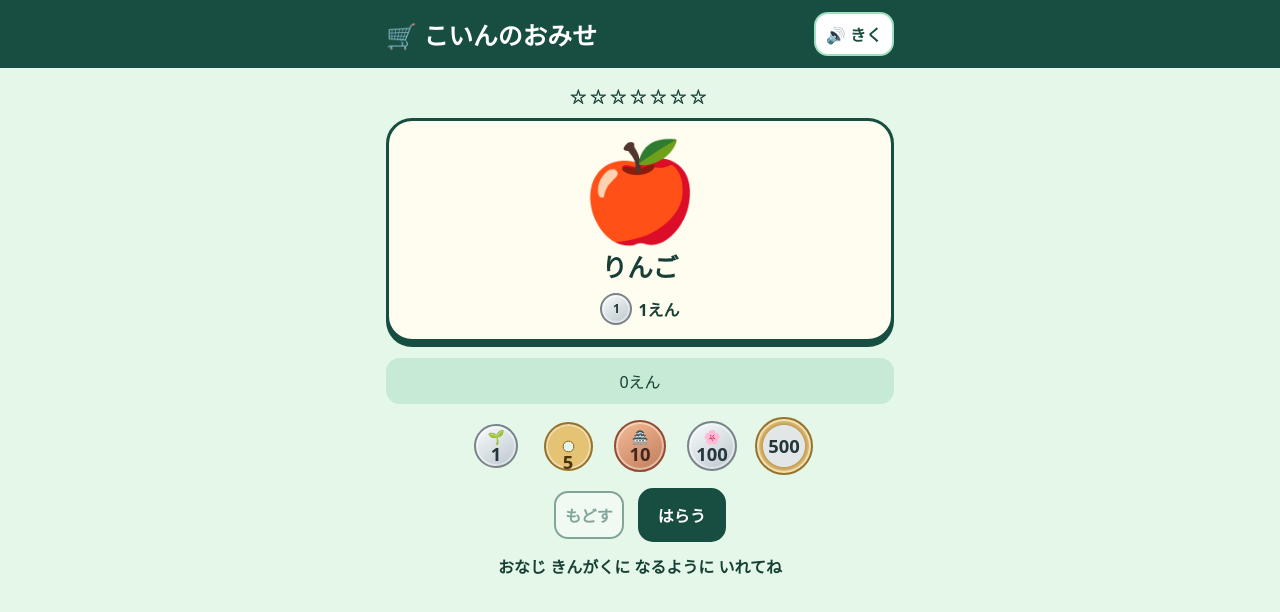
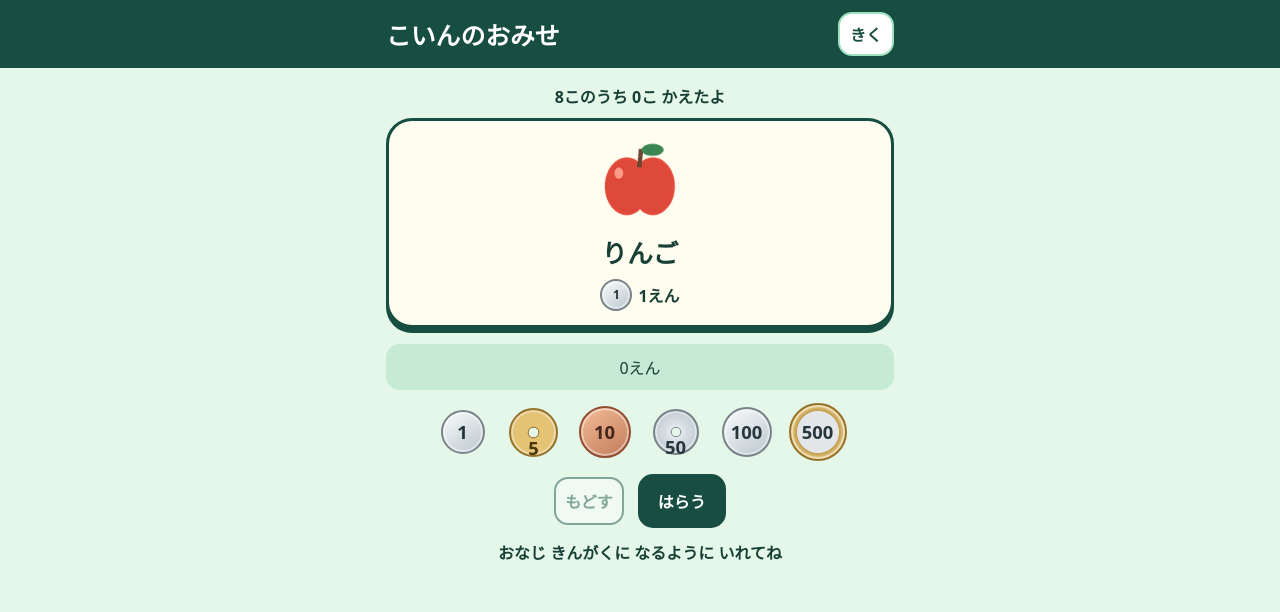
Before and after one commit to winter1104tomoya-dev/mina-app, a plain HTML site: page index.html in a window 1280 px wide. Drawn offline with Linux system fonts and the light colour scheme.

Commit message:
Add 50-yen coin and replace emoji

```diff
--- a/index.html
+++ b/index.html
@@ -16,14 +16,15 @@ header { background: #174e41; color: white; }
 .bar { max-width: 540px; margin: auto; padding: 12px 16px; display: flex; align-items: center; justify-content: space-between; gap: 8px; }
 h1 { font-size: clamp(1.15rem, 5vw, 1.55rem); margin: 0; }
 main { max-width: 540px; margin: auto; padding: 16px; }
-.progress { min-height: 24px; margin: 0 0 10px; font-weight: bold; letter-spacing: .25em; }
+.progress { min-height: 24px; margin: 0 0 10px; font-weight: bold; }
 .item { background: #fffdf0; border: 3px solid #174e41; border-radius: 26px; box-shadow: 0 5px #174e41; padding: 12px; }
-.picture { font-size: clamp(4rem, 22vw, 6rem); line-height: 1.15; }
+.picture { width: clamp(4rem, 22vw, 6rem); aspect-ratio: 1; margin: auto; background: url('./goods.png') no-repeat; background-size: 800% 100%; }
 h2 { margin: 4px 0; font-size: 1.6rem; }
 .price { display: flex; justify-content: center; gap: 6px; align-items: center; font-weight: bold; margin: 8px 0 2px; }
 .coin-face { display: inline-grid; place-items: center; align-content: center; gap: 1px; inline-size: 100%; aspect-ratio: 1; border: 2px solid #78848a; border-radius: 50%; background: linear-gradient(145deg, #fafcfc, #bbc6cd); color: #26363d; box-shadow: inset 0 0 0 2px #ffffff70; line-height: 1; font-weight: bold; }
 .coin-face[data-value="5"] { position: relative; border-color: #96732c; background: radial-gradient(circle at center, transparent 15%, #96732c 16%, #e5c375 20%, #e5c375 60%, #cba24c 100%); color: #49350b; }
-.coin-face[data-value="5"] > span { position: absolute; top: 65%; }
+.coin-face[data-value="50"] { position: relative; background: radial-gradient(circle, transparent 14%, #78848a 15%, #e1e7eb 19%, #c3cdd3 70%); }
+.coin-face:is([data-value="5"], [data-value="50"]) > span { position: absolute; top: 65%; }
 .coin-face[data-value="10"] { border-color: #914e32; background: linear-gradient(145deg, #f4bc99, #c17b59); color: #43261c; }
 .coin-face[data-value="500"] { border-color: #96732c; background: radial-gradient(circle, #e2e6e7 54%, #c39e51 56%, #f5dd9b 75%); }
 .mini { inline-size: 32px; font-size: .75rem; }
@@ -33,10 +34,9 @@ button:focus-visible { outline: 3px solid #4c34a3; outline-offset: 3px; }
 .wallet { margin-top: 16px; }
 .tray { display: flex; flex-wrap: wrap; align-items: center; justify-content: center; gap: 6px; min-height: 46px; padding: 5px; background: #c6ead3; border-radius: 14px; }
 .controls { display: flex; justify-content: center; align-items: center; gap: 14px; margin-top: 10px; }
-.coins { display: grid; grid-template-columns: repeat(5, minmax(0, 68px)); justify-content: center; gap: 4px; margin-top: 10px; }
+.coins { display: grid; grid-template-columns: repeat(6, minmax(0, 68px)); justify-content: center; gap: 3px; margin-top: 10px; }
 .coin { display: grid; place-items: center; min-height: 48px; padding: 1px; background: transparent; border-radius: 12px; }
 .coin .coin-face { max-width: var(--diameter); font-size: clamp(.8rem, 4vw, 1.15rem); }
-.coin-motif { font-size: .75em; }
 .action { background: #174e41; color: white; border-radius: 15px; padding: 13px 18px; min-height: 50px; }
 .undo { background: white; color: #174e41; border-color: #174e41; border-radius: 14px; min-height: 48px; padding: 4px 9px; }
 button:disabled { opacity: .48; cursor: default; }
@@ -45,7 +45,7 @@ button:disabled { opacity: .48; cursor: default; }
 </style>
 </head>
 <body>
-<header><div class="bar"><h1>🛒 こいんのおみせ</h1><button class="listen" id="listen" type="button">🔊 きく</button></div></header>
+<header><div class="bar"><h1>こいんのおみせ</h1><button class="listen" id="listen" type="button">きく</button></div></header>
 <main>
   <p class="progress" id="progress"></p>
   <section class="item" aria-labelledby="name">
@@ -66,19 +66,21 @@ button:disabled { opacity: .48; cursor: default; }
 </main>
 <script>
 const goods = [
-  { name: 'りんご', picture: '🍎', price: 1 },
-  { name: 'ぱん', picture: '🥐', price: 2 },
-  { name: 'いちご', picture: '🍓', price: 3 },
-  { name: 'みかん', picture: '🍊', price: 5 },
-  { name: 'ばなな', picture: '🍌', price: 10 },
-  { name: 'おにぎり', picture: '🍙', price: 100 },
-  { name: 'ぬいぐるみ', picture: '🧸', price: 500 }
+  { name: 'りんご', price: 1 },
+  { name: 'ぱん', price: 2 },
+  { name: 'いちご', price: 3 },
+  { name: 'みかん', price: 5 },
+  { name: 'ばなな', price: 10 },
+  { name: 'あめ', price: 50 },
+  { name: 'おにぎり', price: 100 },
+  { name: 'ぬいぐるみ', price: 500 }
 ];
 const denominations = [
-  { value: 1, diameter: 44, motif: '🌱' },
+  { value: 1, diameter: 44 },
   { value: 5, diameter: 49 },
-  { value: 10, diameter: 52, motif: '🏯' },
-  { value: 100, diameter: 50, motif: '🌸' },
+  { value: 10, diameter: 52 },
+  { value: 50, diameter: 46 },
+  { value: 100, diameter: 50 },
   { value: 500, diameter: 58 }
 ];
 const elements = Object.fromEntries(
@@ -103,12 +105,6 @@ function coinFace(coin, miniature = false) {
   token.className = miniature ? 'coin-face mini' : 'coin-face';
   token.dataset.value = coin.value;
   token.setAttribute('aria-hidden', 'true');
-  if (!miniature && coin.motif) {
-    const motif = document.createElement('span');
-    motif.className = 'coin-motif';
-    motif.textContent = coin.motif;
-    token.append(motif);
-  }
   const label = document.createElement('span');
   label.textContent = coin.value;
   token.append(label);
@@ -140,6 +136,10 @@ function priceCoins(price) {
   return exactCoin ? [exactCoin] : Array(price).fill(denominations[0]);
 }
 
+function showProgress(bought) {
+  elements.progress.textContent = goods.length + 'このうち ' + bought + 'こ かえたよ';
+}
+
 function showCoins() {
   elements.tray.replaceChildren(...coins.map(coin => coinFace(coin, true)), total() + 'えん');
   elements.tray.setAttribute('aria-label', 'いれた おかね ' + total() + 'えん');
@@ -152,9 +152,8 @@ function showRound() {
   const item = goods[round];
   phase = 'shopping';
   coins.length = 0;
-  elements.progress.textContent = '★'.repeat(round) + '☆'.repeat(goods.length - round);
-  elements.progress.setAttribute('aria-label', round + 'こ かえたよ');
-  elements.picture.textContent = item.picture;
+  showProgress(round);
+  elements.picture.style.backgroundPositionX = (100 * round / (goods.length - 1)) + '%';
   elements.name.textContent = item.name;
   elements.price.replaceChildren(...priceCoins(item.price).map(coin => coinFace(coin, true)), item.price + 'えん');
   elements.status.textContent = 'おなじ きんがくに なるように いれてね';
@@ -182,8 +181,7 @@ elements.pay.addEventListener('click', () => {
   } else {
     phase = 'bought';
     const finished = round === goods.length - 1;
-    elements.progress.textContent = '★'.repeat(round + 1) + '☆'.repeat(goods.length - round - 1);
-    elements.progress.setAttribute('aria-label', (round + 1) + 'こ かえたよ');
+    showProgress(round + 1);
     elements.status.textContent = finished ? 'ぜんぶ かえたよ！' : item.name + 'が かえたよ！';
     elements.wallet.hidden = true;
     elements.next.textContent = finished ? 'もういちど' : 'つぎの おかいもの';
```
Also changed, not shown: goods.png (added), 1 other file.
